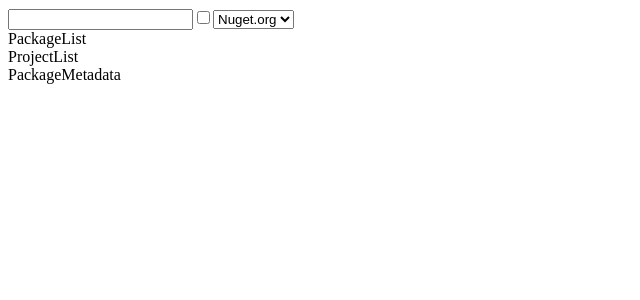
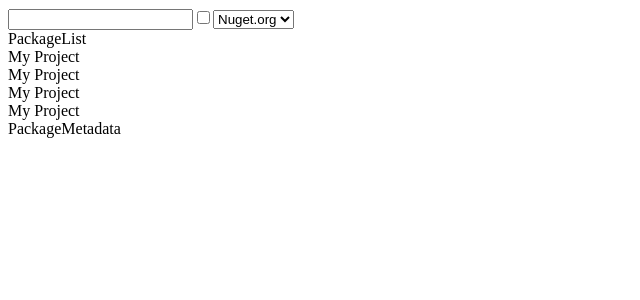
Before and after one commit to kavod-io/vscode-nuget-installer, a React (Vite) app in the folder webview-ui/: page / in a window 1280 px wide. Shown: the top 300 px of the page, without its empty margins (0-640 px from the left). Built offline with nearby package versions, Linux system fonts and the light colour scheme.

Commit message:
feat: add projects

```diff
--- a/webview-ui/src/clients/extension/index.ts
+++ b/webview-ui/src/clients/extension/index.ts
@@ -12,11 +12,15 @@ type Callbacks<T> = {
   reject: (reason?: any) => void
 }
 
-const fetchSources = () => {
-  return createPromise<PackageSource[]>(sourcesCache)
-}
+const fetchSources = () => createPromise<PackageSource[]>(sourcesCache, "getSources")
 
-const createPromise = <T>(cache: Record<string, Callbacks<T>>): Promise<T> => {
+const fetchProjects = () => createPromise<Project[]>(projectsCache, "getProjects")
+
+const createPromise = <T>(
+  cache: Record<string, Callbacks<T>>,
+  command: "getSources" | "getProjects"
+): Promise<T> => {
+  console.log(cache)
   const commandId = `${commandCounter++}`
 
   const promise = new Promise<T>((res, rej) => {
@@ -35,7 +39,7 @@ const createPromise = <T>(cache: Record<string, Callbacks<T>>): Promise<T> => {
   })
 
   vscode.postMessage({
-    command: "getSources",
+    command,
     commandId
   })
 
@@ -68,4 +72,4 @@ if (!eventListenerAdded) {
   eventListenerAdded = true
 }
 
-export { fetchSources }
+export { fetchSources, fetchProjects }
--- a/webview-ui/src/components/App/App.tsx
+++ b/webview-ui/src/components/App/App.tsx
@@ -6,12 +6,15 @@ import { useSearchState } from "./useSearchState"
 import { useSourceState } from "./useSourceState"
 
 import "./App.css"
+import { useProjects } from "./useProjects"
 
 function App() {
   const { includePrerelease, searchText, updateIncludePrerelease, updateSearchText } =
     useSearchState()
 
   const { sources, currentSource, updateCurrentSource } = useSourceState()
+
+  const { projects } = useProjects()
 
   return (
     <main>
@@ -25,7 +28,7 @@ function App() {
         updateCurrentSource={updateCurrentSource}
       />
       <PackageList />
-      <ProjectList />
+      <ProjectList projects={projects} />
       <PackageMetadata />
     </main>
   )
--- /dev/null
+++ b/webview-ui/src/components/App/useProjects.ts
@@ -0,0 +1,21 @@
+import { useEffect, useState } from "react"
+import { Project } from "../../contracts"
+import { fetchProjects } from "../../clients/extension"
+
+const useProjects = () => {
+  const [projects, setProjects] = useState<Project[]>([])
+
+  useEffect(() => {
+    const initializeSources = async () => {
+      const sources = await fetchProjects()
+      setProjects(sources)
+    }
+    initializeSources()
+  }, [])
+
+  return {
+    projects
+  }
+}
+
+export { useProjects }
--- a/webview-ui/src/components/ProjectList/ProjectList.tsx
+++ b/webview-ui/src/components/ProjectList/ProjectList.tsx
@@ -1,7 +1,17 @@
-type ProjectListProps = {}
+import { Project } from "../../contracts"
 
-const ProjectList = (props: ProjectListProps) => {
-  return <div>ProjectList</div>
+type ProjectListProps = {
+  projects: Project[]
+}
+
+const ProjectList = ({ projects }: ProjectListProps) => {
+  return (
+    <div>
+      {projects.map((p) => (
+        <div>{p.projectName}</div>
+      ))}
+    </div>
+  )
 }
 
 export { ProjectList }
```
